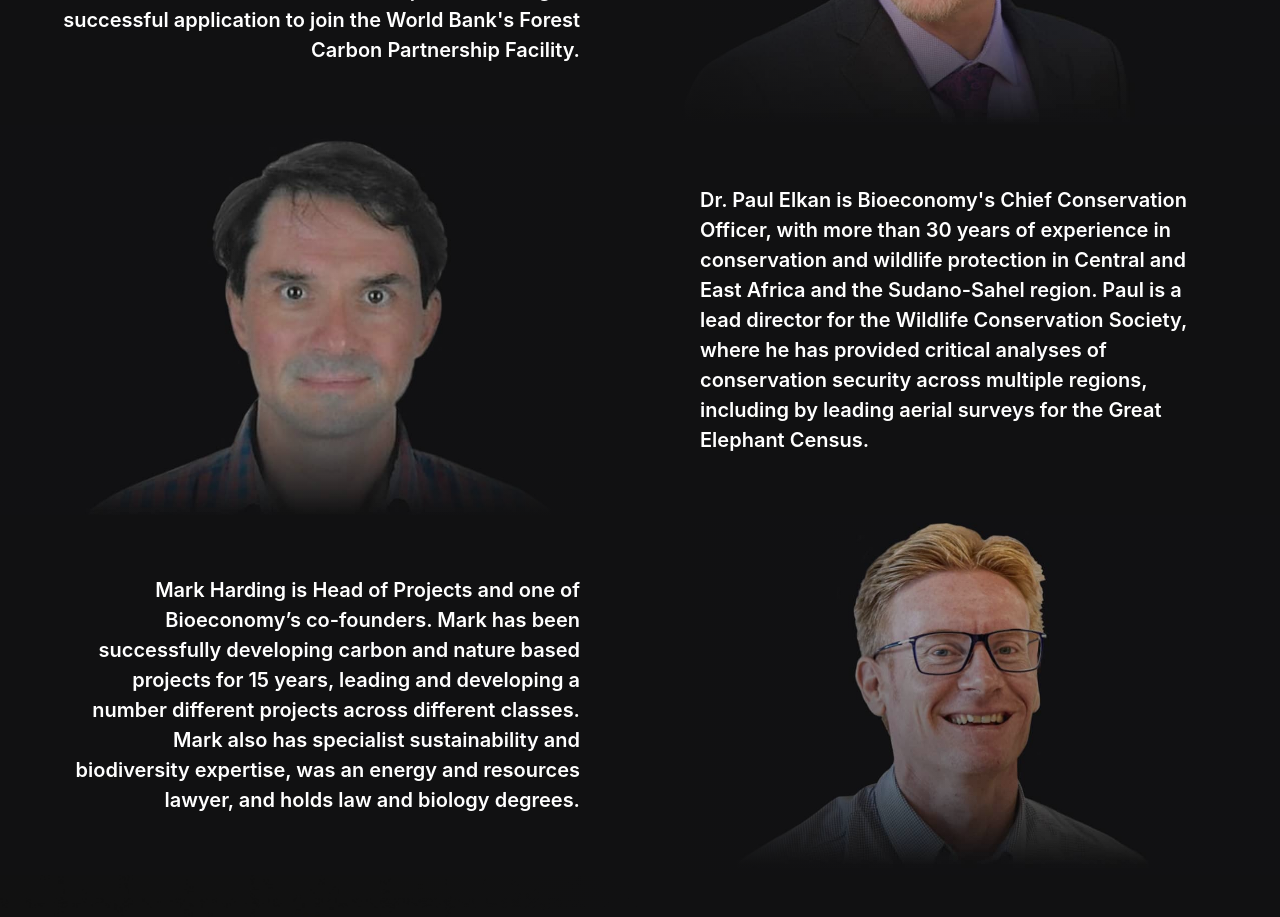
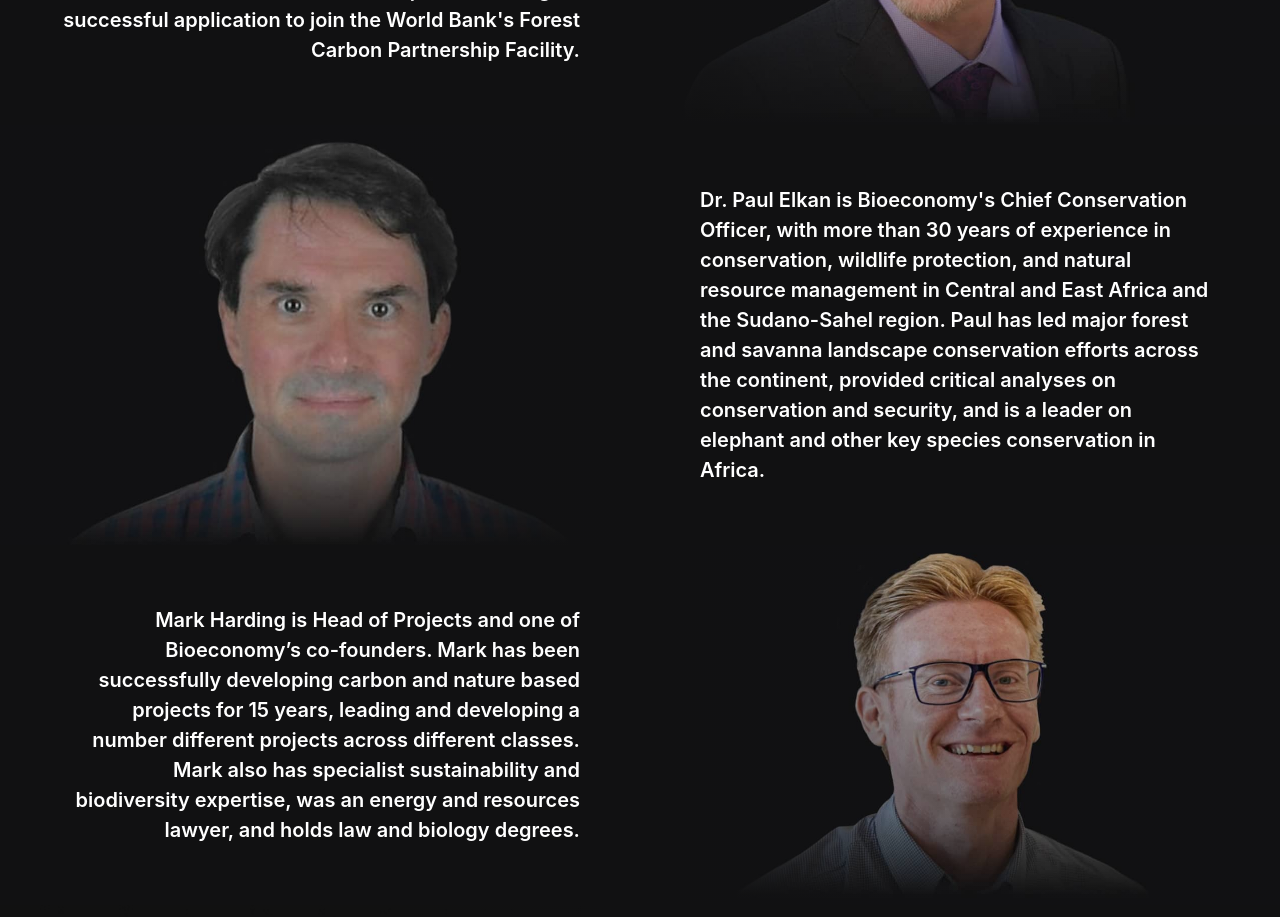
Before and after one commit to perlin-network/perl-bio-website, a React (Create React App) app: page /team in a window 1280 px wide. Shown: the part 2080-2997 px from the top of the page. Built offline with nearby package versions, Linux system fonts and the light colour scheme; a web font is replaced by a local one.

Commit message:
Paul's bio

```diff
--- a/src/pages/Team/index.js
+++ b/src/pages/Team/index.js
@@ -89,12 +89,12 @@ export default function Team() {
           Partnership Facility.
         </ImageTile>
         <ImageTile src={PaulImage} id="paul" alt="Dr Paul Elkin">
-          Dr. Paul Elkan is Bioeconomy's Chief Conservation Officer, with more
-          than 30 years of experience in conservation and wildlife protection in
-          Central and East Africa and the Sudano-Sahel region. Paul is a lead
-          director for the Wildlife Conservation Society, where he has provided
-          critical analyses of conservation security across multiple regions,
-          including by leading aerial surveys for the Great Elephant Census.
+        Dr. Paul Elkan is Bioeconomy's Chief Conservation Officer, with more than
+        30 years of experience in conservation, wildlife protection, and natural
+        resource management in Central and East Africa and the Sudano-Sahel region.
+        Paul has led major forest and savanna landscape conservation efforts across
+        the continent,  provided critical analyses on conservation and  security,
+        and is a leader on elephant and other key species conservation in Africa.
         </ImageTile>
         <ImageTile src={MarkImage} id="mark" alt="Mark Harding" inverted>
           Mark Harding is Head of Projects and one of Bioeconomy’s co-founders.
```
